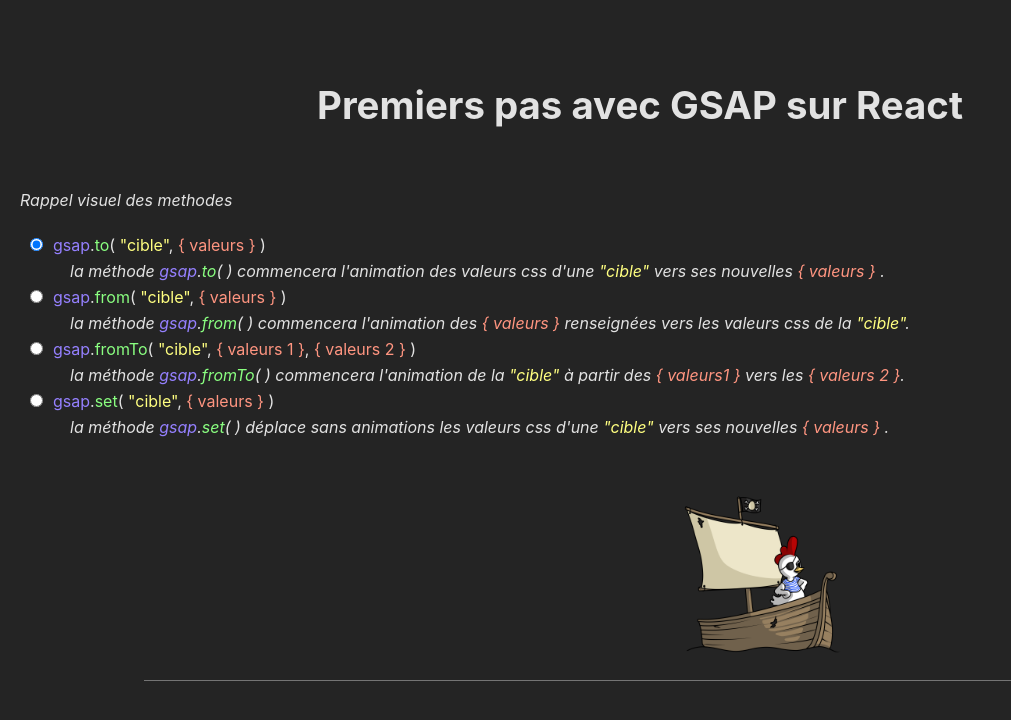
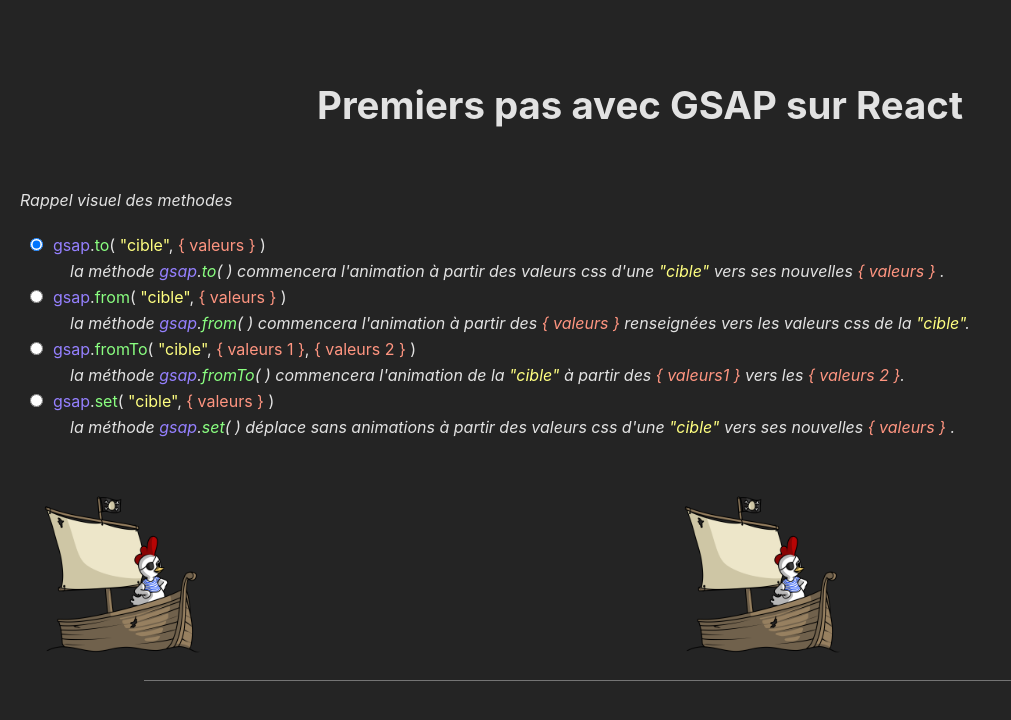
Before and after one commit to mitsuri91/Premiers-pas-GSAP-REACT, a React (Vite) app: page / in a window 1280 px wide. Shown: the top 720 px of the page, without its empty margins (0-1011 px from the left). Built offline with nearby package versions, Linux system fonts and the light colour scheme.

Commit message:
update readme

```diff
--- a/index.html
+++ b/index.html
@@ -2,7 +2,7 @@
 <html lang="en">
   <head>
     <meta charset="UTF-8" />
-    <link rel="icon" type="image/svg+xml" href="/vite.svg" />
+    <link rel="icon" type="image/svg+xml" href="/src/assets/chickenBox.png" />
     <meta name="viewport" content="width=device-width, initial-scale=1.0" />
     <title>Gsap in React Part 1</title>
   </head>
--- a/src/components/Introduction.jsx
+++ b/src/components/Introduction.jsx
@@ -1,12 +1,12 @@
 import "../styles/Introduction.css"
 import { gsap } from 'gsap';
 import { useGSAP } from '@gsap/react';
-import { useState } from "react";
+import { useState ,useRef} from "react";
 import pirate from "../assets/pirateChicken.png"
 
 function Introduction(){
     const [method,setMethod] = useState("to")
-    const [getCode,setGetCode] = useState("")
+    const intro = useRef()
 
     const handleMethodChange = (event) => {
         setMethod(event.target.value)
@@ -33,22 +33,22 @@
               default:
                 break;
         }
-    }, [method])
+    },[method], {scope : intro })
 
     return(
-        <div id="introduction">
+        <div id="introduction" ref={intro}>
             <h1>Premiers pas avec GSAP sur React</h1>
             <p><em>Rappel visuel des methodes</em></p>
             <form>
                 <label>
                     <input type="radio" id="to" name="method" value="to" checked={method === 'to'} onChange={handleMethodChange} />
                     <span className="violet">gsap</span>.<span className="green">to</span>(<span className="yellow"> "cible"</span>, <span className="orange">{`{ valeurs }`}</span> )
-                    <p>la méthode <span className="violet">gsap</span>.<span className="green">to</span>( ) commencera l'animation des valeurs css d'une <span className="yellow"> "cible"</span> vers ses nouvelles <span className="orange">{`{ valeurs }`}</span> .</p>
+                    <p>la méthode <span className="violet">gsap</span>.<span className="green">to</span>( ) commencera l'animation à partir des valeurs css d'une <span className="yellow"> "cible"</span> vers ses nouvelles <span className="orange">{`{ valeurs }`}</span> .</p>
                 </label>
                 <label>
                     <input type="radio" id="from" name="method" value="from" checked={method === 'from'} onChange={handleMethodChange} />
                     <span className="violet">gsap</span>.<span className="green">from</span>(<span className="yellow"> "cible"</span>, <span className="orange">{`{ valeurs }`}</span> )
-                    <p>la méthode <span className="violet">gsap</span>.<span className="green">from</span>( ) commencera l'animation des <span className="orange">{`{ valeurs }`}</span>  renseignées vers les valeurs css de la <span className="yellow"> "cible"</span>.</p>
+                    <p>la méthode <span className="violet">gsap</span>.<span className="green">from</span>( ) commencera l'animation à partir des <span className="orange">{`{ valeurs }`}</span>  renseignées vers les valeurs css de la <span className="yellow"> "cible"</span>.</p>
                 </label>
                 <label>
                     <input type="radio" id="fromTo" name="method" value="fromTo" checked={method === 'fromTo'} onChange={handleMethodChange} />
@@ -58,9 +58,10 @@
                 <label>
                     <input type="radio" id="set" name="method" value="set" checked={method === 'set'} onChange={handleMethodChange} />
                     <span className="violet">gsap</span>.<span className="green">set</span>(<span className="yellow"> "cible"</span>, <span className="orange">{`{ valeurs }`}</span> )
-                    <p>la méthode <span className="violet">gsap</span>.<span className="green">set</span>( ) déplace sans animations les valeurs css d'une <span className="yellow"> "cible"</span> vers ses nouvelles <span className="orange">{`{ valeurs }`}</span> .</p>
+                    <p>la méthode <span className="violet">gsap</span>.<span className="green">set</span>( ) déplace sans animations à partir des valeurs css d'une <span className="yellow"> "cible"</span> vers ses nouvelles <span className="orange">{`{ valeurs }`}</span> .</p>
                 </label>
             </form>
+            <img src={pirate} alt="pirate" id="pirateOrigin"/>
             <img src={pirate} alt="pirate" id="pirateImg"/>
         </div>
     )
--- a/src/styles/Introduction.css
+++ b/src/styles/Introduction.css
@@ -1,4 +1,5 @@
 #introduction {
+    position: relative;
     padding: 20px;
 
     h1 {
@@ -27,6 +28,11 @@
         }
     }
 
+    #pirateOrigin{
+        width: 200px;
+        position: absolute;
+    }
+
     #pirateImg {
         display: block;
         width: 200px;
```
Also changed, not shown: 1 other file (tests, documents, lock files or other folders).
